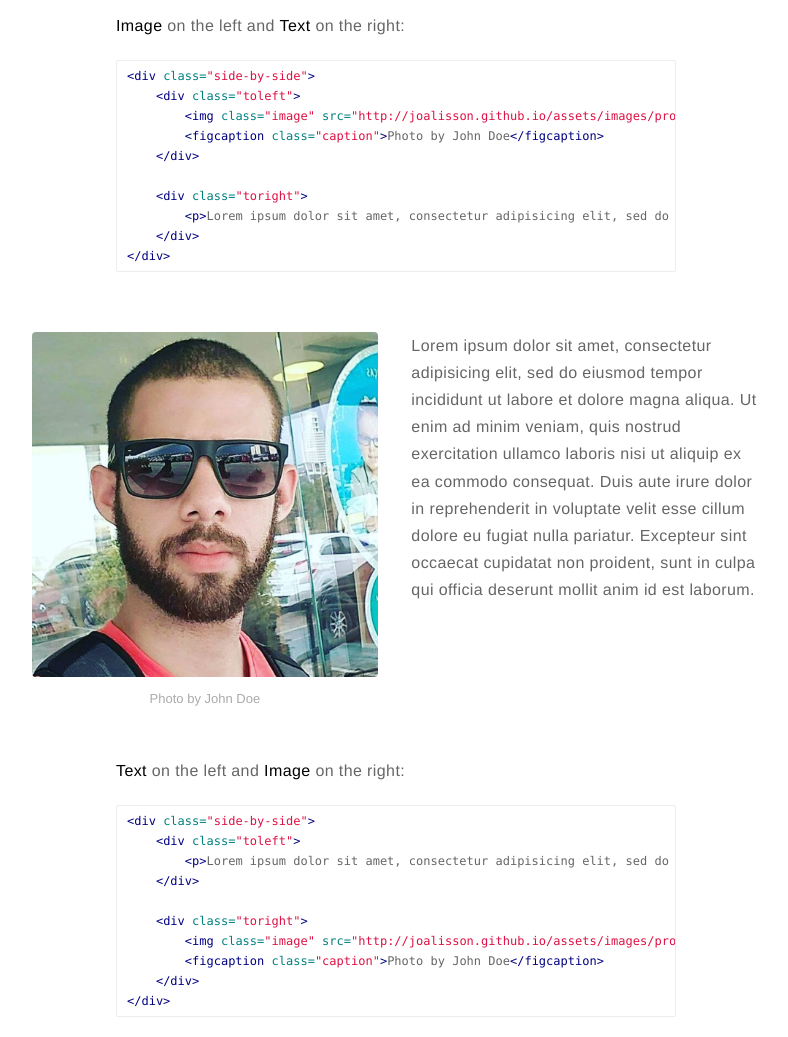
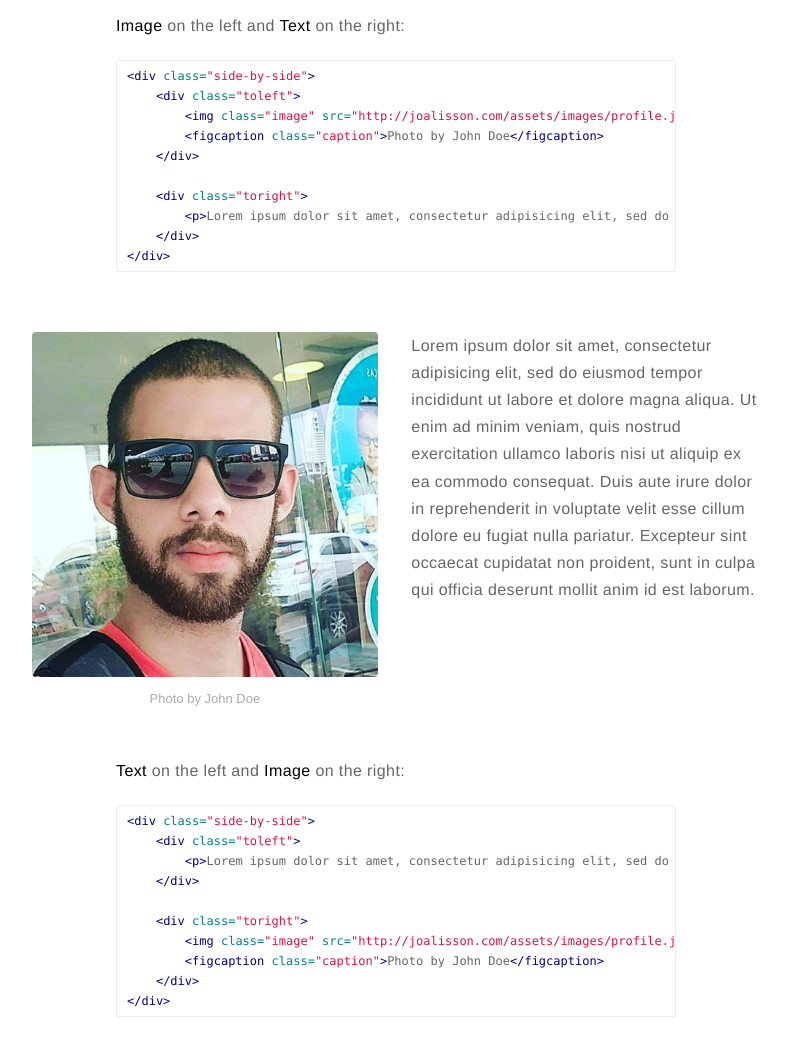
Before and after one commit to joalisson/joalisson.github.io, a Jekyll site: the page built from _posts/2015-02-24-markdown-extra-components.markdown, in a window 1280 px wide and 1400 px high, scrolled down 1068 px. Shown: the part 151-1188 px from the top of the window, without its empty margins (244-1032 px from the left). Built offline with Jekyll 4.4.1, drawn with Linux system fonts in a browser that asks for light colours; comment, search, counter and statistics services are not loaded.

Commit message:
Fix website

```diff
--- a/_config.yml
+++ b/_config.yml
@@ -16,7 +16,7 @@
 resume-external: false
 resume-url: https://google.com/?q=my+resume
 
-url: http://joalisson.github.io
+url: http://joalisson.com
 
 permalink: /:title/
 
--- a/_layouts/default.html
+++ b/_layouts/default.html
@@ -42,7 +42,7 @@
         {% if page.tag %}
             <div class="post">
         {% else %}
-            {% if showHeader === true %}
+            {% if showHeader != true %}
                 <div class="page {{ page.title | downcase }}">
             {% else %}
                 <div class="{{ page.title | downcase }}">
```
